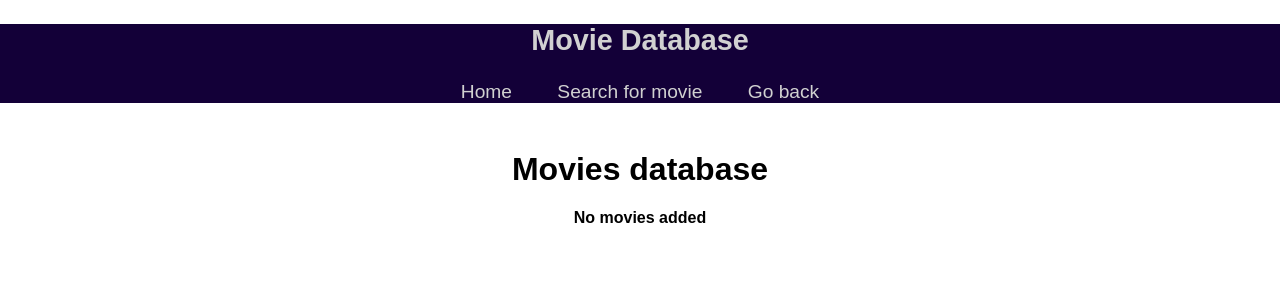
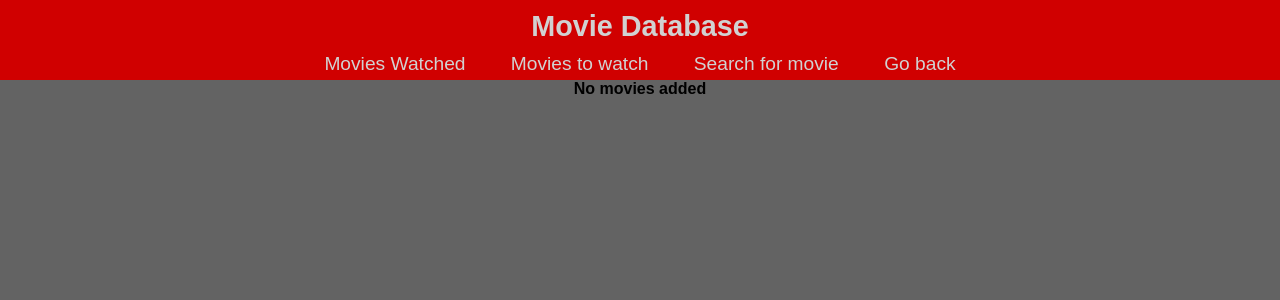
Before and after one commit to pMaciek1/MovieDB, a Flask app: page / in a window 1280 px wide. Shown: the top 300 px of the page. Run offline with Flask 3, Linux system fonts and the light colour scheme.

Commit message:
Changed styling, added list to watch/watched

```diff
--- a/app.py
+++ b/app.py
@@ -13,25 +13,36 @@ class Movie(db.Model):
     id = db.Column(db.Integer, primary_key=True)
     title = db.Column(db.String(200), nullable=False)
     release = db.Column(db.String(15))
+    watched = db.Column(db.Boolean, nullable=False)
     imdbid = db.Column(db.String(10), nullable=False)
     date_created = db.Column(db.DateTime, default=datetime.utcnow)
 
     def __repr__(self):
         return '<Movie %r>' % self.id
 
-with app.app_context():
-    db.create_all()
 
 @app.route('/', methods=['POST', 'GET'])
 def index():
-    movies = Movie.query.order_by(Movie.date_created).all()
+    #movies = Movie.query.order_by(Movie.date_created).all()
+    movies = []
+    for movie in Movie.query.order_by(Movie.date_created).all():
+        if movie.watched:
+            movies.append(movie)
+    return render_template('index.html', movies=movies, previous=request.referrer)
+
+@app.route('/watched/')
+def index_watched():
+    movies = []
+    for movie in Movie.query.order_by(Movie.date_created).all():
+        if not movie.watched:
+            movies.append(movie)
     return render_template('index.html', movies=movies, previous=request.referrer)
 
 @app.route('/delete/<int:id>')
 def delete(id):
-    task_to_delete = Movie.query.get_or_404(id)
+    movie_to_delete = Movie.query.get_or_404(id)
     try:
-        db.session.delete(task_to_delete)
+        db.session.delete(movie_to_delete)
         db.session.commit()
         return redirect('/')
     except:
@@ -75,13 +86,13 @@ def add_movie(imdbID):
     response = requests.get(f'http://www.omdbapi.com/?i={imdbID}&apikey={apikey}')
     title = response.json()['Title']
     release_date = response.json()['Released']
-    movie = Movie(title=title, imdbid=imdbID, release=release_date)
+    movie = Movie(title=title, imdbid=imdbID, release=release_date, watched=False)
     try:
         db.session.add(movie)
         db.session.commit()
         return redirect('/')
     except:
-        return 'Error, movie no added'
+        return 'Error, movie not added'
 
 @app.route('/details/<string:imdbID>')
 def details(imdbID):
@@ -89,5 +100,15 @@ def details(imdbID):
     movie = response.json()
     return render_template('details.html', movie=movie, previous=request.referrer)
 
+@app.route('/watch/<int:id>', methods=['POST', 'GET'])
+def watch(id):
+    movie = Movie.query.get_or_404(id)
+    movie.watched = 1
+    try:
+        db.session.commit()
+        return redirect('/')
+    except:
+        return 'Error, movie not deleted'
+
 if __name__ == '__main__':
     app.run(debug=True)
--- a/static/css/main.css
+++ b/static/css/main.css
@@ -1,20 +1,26 @@
 body, html {
     margin: 0;
+    background-color: #636363;
     font-family: sans-serif;
 }
 
 .content {
     margin: 0 auto;
-    width: 400px;
+    width: auto;
 }
 
 table, td, th {
-    border: 1px solid #aaa;
+    border: 1px solid #000000;
+    border-radius: 5px;
+    margin-top: 6%
 }
 
 table {
-    border-collapse: collapse;
-    width: 100%;
+    border-collapse: separate;
+    width: 60%;
+    background-color: #393e41;
+    margin-left: auto;
+    margin-right: auto;
 }
 
 th {
@@ -23,24 +29,37 @@ th {
 
 td {
     text-align: center;
-    padding: 5px;
+    padding: 4px;
+    font-size: 2rem;
+    color: #ffffff;
 }
 
 .form {
     margin-top: 20px;
 }
 
-#content {
-    width: 70%;
+.header {
+  margin: 0%;
+  padding: 0;
+}
+.nav h1{
+    margin-top: 10px;
+    margin-bottom: 10px;
 }
 
 .nav {
-  margin-bottom: 3rem;
+  margin: 0;
+  padding: 0;
   font-size: 1.2rem;
   width: 100%;
   text-align: center;
-  background-color: #130038;
+  background-color: #d00000;
   color: #d1d1d1;
+  position:fixed;
+  height: 10%;
+  top:0;
+  left:0;
+  overflow: hidden;
 }
 
 .nav__link {
--- a/templates/base.html
+++ b/templates/base.html
@@ -5,17 +5,20 @@
     <meta name="veiwport" content="width=device-width, initial-scale=1.0">
     <meta http-equiv="X-UA-Compatible" content="ie=edge">
     <link rel="stylesheet" href="{{ url_for('static', filename='css/main.css') }}">
+
     {% block head %}{% endblock %}
 </head>
-<body>
-    <header class="header">
+<header class="header">
         <nav class="nav">
             <h1 style="text-align:center">Movie Database</h1>
-            <a href="/" class="nav__link">Home</a>
+            <a href="/" class="nav__link">Movies Watched</a>
+            <a href="/watched/" class="nav__link">Movies to watch</a>
             <a href="/add/" class="nav__link">Search for movie</a>
             <a href="{{ previous }}" class="nav__link">Go back</a>
         </nav>
-    </header>
+</header>
+<body>
+
     {% block body %}{% endblock %}
 </body>
 </html>
--- a/templates/index.html
+++ b/templates/index.html
@@ -27,6 +27,10 @@
                         <a href="/delete/{{movie.id}}">Delete</a>
                         <br>
                         <a href="/details/{{movie.imdbid}}">Details</a>
+                        <br>
+                        {% if url_for(request.endpoint)=="/watched/" %}
+                        <a href="/watch/{{movie.id}}">Watched</a>
+                        {% endif %}
                     </td>
                 </tr>
             {% endfor %}
--- a/templates/search.html
+++ b/templates/search.html
@@ -19,7 +19,7 @@
             </tr>
             {% for movie in movie_list %}
                 <tr>
-                    <td><img src="{{ movie['Poster'] }}" width="100" height="150" alt="No image"></td>
+                    <td><img src="{{ movie['Poster'] }}" width="200" height="300" alt="No image"></td>
                     <td>{{ movie["Title"] }}</td>
                     <td>{{ movie["Year"] }}</td>
                     <td>{{ movie["Type"] }}</td>
```
